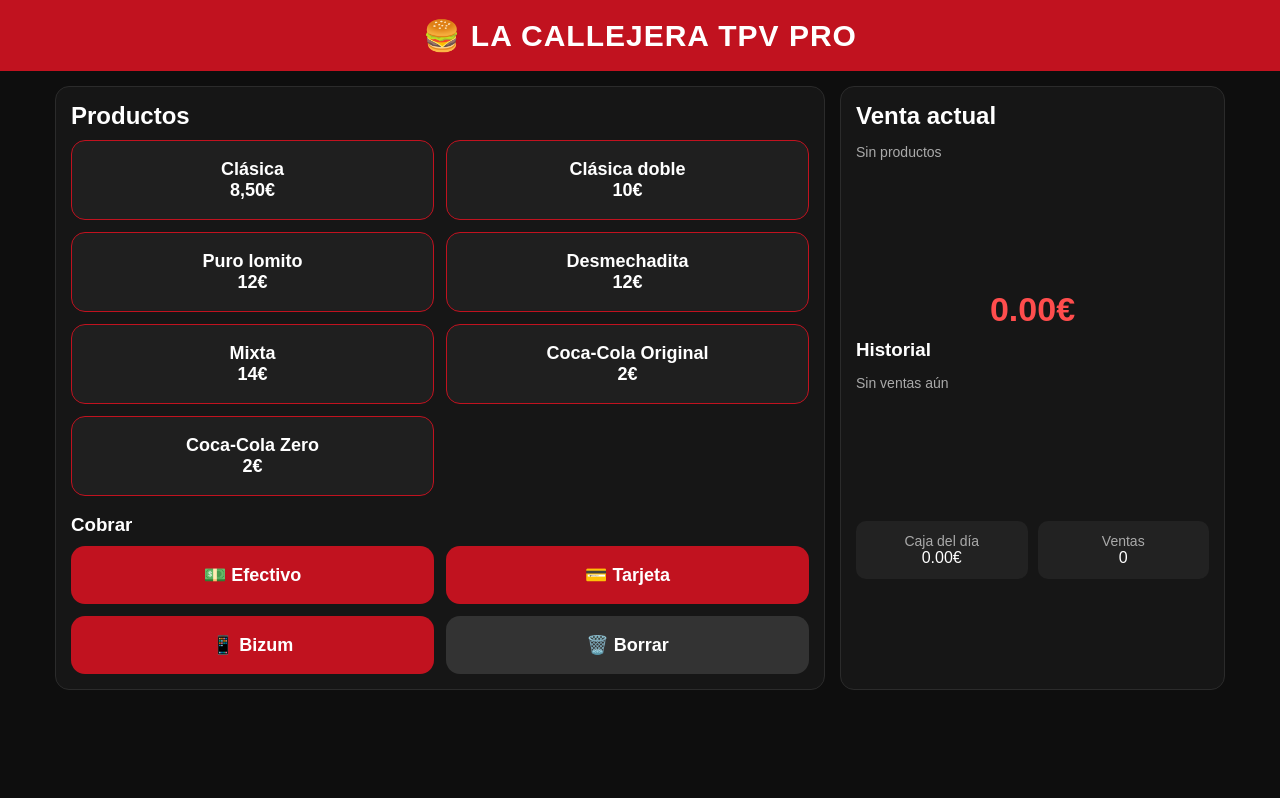
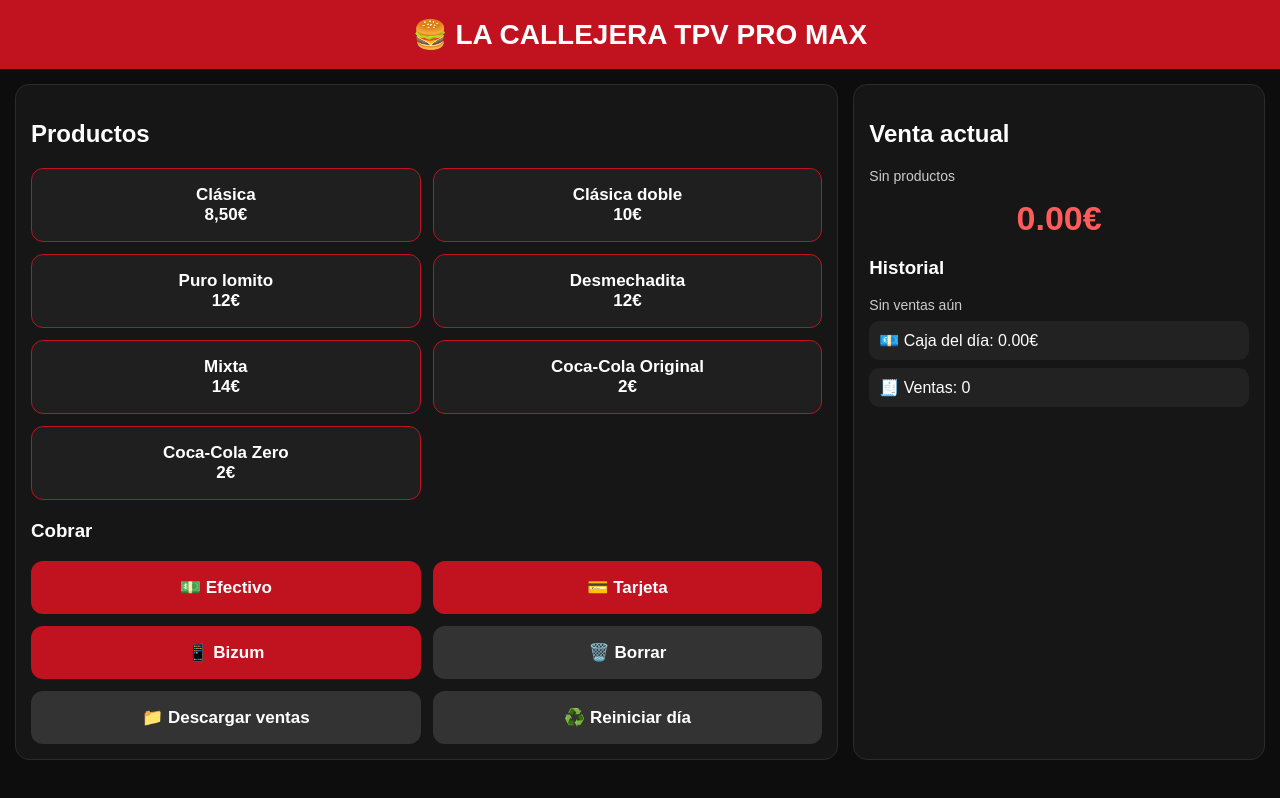
Before and after one commit to paredesalfredo94-coder/lacallejera-tpv, a plain HTML site: page index.html in a window 1280 px wide. Drawn offline with Linux system fonts and the light colour scheme.

Commit message:
Update index.html

```diff
--- a/index.html
+++ b/index.html
@@ -3,81 +3,76 @@
 <head>
 <meta charset="UTF-8">
 <meta name="viewport" content="width=device-width,initial-scale=1">
-<title>La Callejera TPV PRO</title>
+<title>La Callejera TPV PRO MAX</title>
+
 <style>
 *{box-sizing:border-box}
 body{
 margin:0;
 font-family:Arial,Helvetica,sans-serif;
-background:#0e0e0e;
-color:#fff;
+background:#0d0d0d;
+color:white;
 }
 header{
 background:#c1121f;
 padding:18px;
 text-align:center;
-font-size:30px;
+font-size:28px;
 font-weight:700;
-letter-spacing:1px;
 }
 .wrap{
-max-width:1200px;
-margin:auto;
-padding:15px;
 display:grid;
 grid-template-columns:2fr 1fr;
 gap:15px;
+padding:15px;
+max-width:1300px;
+margin:auto;
+}
+.panel{
+background:#161616;
+padding:15px;
+border-radius:14px;
+border:1px solid #2b2b2b;
 }
 .grid{
 display:grid;
 grid-template-columns:repeat(2,1fr);
 gap:12px;
 }
-.btn{
+button{
 border:none;
-border-radius:14px;
-padding:18px;
-font-size:18px;
+padding:16px;
+border-radius:12px;
+font-size:17px;
 font-weight:700;
 cursor:pointer;
-transition:.2s;
 }
-.btn:hover{transform:scale(1.02)}
-.product{background:#1f1f1f;color:#fff;border:1px solid #c1121f}
-.pay{background:#c1121f;color:#fff}
-.secondary{background:#333;color:#fff}
-.panel{
-background:#161616;
-border-radius:14px;
-padding:15px;
-border:1px solid #2b2b2b;
+.product{
+background:#1f1f1f;
+color:white;
+border:1px solid #c1121f;
 }
-h2,h3{margin:0 0 10px}
+.pay{
+background:#c1121f;
+color:white;
+}
+.sec{
+background:#333;
+color:white;
+}
 .total{
 font-size:34px;
 font-weight:800;
-color:#ff4d4d;
 text-align:center;
-padding:10px 0;
+color:#ff5b5b;
+margin:15px 0;
 }
-.list{
-min-height:140px;
-line-height:1.8;
-color:#ddd;
-font-size:16px;
-}
-.small{font-size:14px;color:#aaa}
-.stats{
-display:grid;
-grid-template-columns:1fr 1fr;
-gap:10px;
-margin-top:10px;
-}
-.stat{
+.small{font-size:14px;color:#ccc}
+.box{
 background:#222;
-padding:12px;
+padding:10px;
 border-radius:10px;
-text-align:center;
+margin-top:8px;
 }
 @media(max-width:900px){
 .wrap{grid-template-columns:1fr}
@@ -86,7 +81,7 @@ text-align:center;
 </head>
 <body>
 
-<header>🍔 LA CALLEJERA TPV PRO</header>
+<header>🍔 LA CALLEJERA TPV PRO MAX</header>
 
 <div class="wrap">
 
@@ -94,44 +89,40 @@ text-align:center;
 <h2>Productos</h2>
 
 <div class="grid">
-<button class="btn product" onclick="add('Clásica',8.5)">Clásica<br>8,50€</button>
-<button class="btn product" onclick="add('Clásica doble',10)">Clásica doble<br>10€</button>
-<button class="btn product" onclick="add('Puro lomito',12)">Puro lomito<br>12€</button>
-<button class="btn product" onclick="add('Desmechadita',12)">Desmechadita<br>12€</button>
-<button class="btn product" onclick="add('Mixta',14)">Mixta<br>14€</button>
-<button class="btn product" onclick="add('Coca-Cola Original',2)">Coca-Cola Original<br>2€</button>
-<button class="btn product" onclick="add('Coca-Cola Zero',2)">Coca-Cola Zero<br>2€</button>
+<button class="product" onclick="add('Clásica',8.5)">Clásica<br>8,50€</button>
+<button class="product" onclick="add('Clásica doble',10)">Clásica doble<br>10€</button>
+<button class="product" onclick="add('Puro lomito',12)">Puro lomito<br>12€</button>
+<button class="product" onclick="add('Desmechadita',12)">Desmechadita<br>12€</button>
+<button class="product" onclick="add('Mixta',14)">Mixta<br>14€</button>
+<button class="product" onclick="add('Coca-Cola Original',2)">Coca-Cola Original<br>2€</button>
+<button class="product" onclick="add('Coca-Cola Zero',2)">Coca-Cola Zero<br>2€</button>
 </div>
 
-<h3 style="margin-top:18px">Cobrar</h3>
+<h3 style="margin-top:20px">Cobrar</h3>
+
 <div class="grid">
-<button class="btn pay" onclick="pay('Efectivo')">💵 Efectivo</button>
-<button class="btn pay" onclick="pay('Tarjeta')">💳 Tarjeta</button>
-<button class="btn pay" onclick="pay('Bizum')">📱 Bizum</button>
-<button class="btn secondary" onclick="clearSale()">🗑️ Borrar</button>
+<button class="pay" onclick="pay('Efectivo')">💵 Efectivo</button>
+<button class="pay" onclick="pay('Tarjeta')">💳 Tarjeta</button>
+<button class="pay" onclick="pay('Bizum')">📱 Bizum</button>
+<button class="sec" onclick="clearSale()">🗑️ Borrar</button>
+<button class="sec" onclick="downloadCSV()">📁 Descargar ventas</button>
+<button class="sec" onclick="resetAll()">♻️ Reiniciar día</button>
 </div>
+
 </div>
 
 <div class="panel">
+
 <h2>Venta actual</h2>
-<div id="sale" class="list small">Sin productos</div>
+<div id="sale" class="small">Sin productos</div>
 
 <div class="total" id="total">0.00€</div>
 
 <h3>Historial</h3>
-<div id="history" class="list small">Sin ventas aún</div>
+<div id="history" class="small">Sin ventas aún</div>
 
-<div class="stats">
-<div class="stat">
-<div class="small">Caja del día</div>
-<div id="cash">0.00€</div>
-</div>
-
-<div class="stat">
-<div class="small">Ventas</div>
-<div id="count">0</div>
-</div>
-</div>
+<div class="box">💶 Caja del día: <span id="cash">0.00</span>€</div>
+<div class="box">🧾 Ventas: <span id="count">0</span></div>
 
 </div>
 
@@ -140,26 +131,20 @@ text-align:center;
 <script>
 let items=[];
 let total=0;
-let cash=0;
-let count=0;
+let history=JSON.parse(localStorage.getItem("history"))||[];
+let cash=parseFloat(localStorage.getItem("cash"))||0;
+let count=parseInt(localStorage.getItem("count"))||0;
+
+function saveData(){
+localStorage.setItem("history",JSON.stringify(history));
+localStorage.setItem("cash",cash);
+localStorage.setItem("count",count);
+}
 
 function add(name,price){
 items.push({name,price});
 total+=price;
 render();
-}
-
-function render(){
-if(items.length===0){
-document.getElementById("sale").innerHTML="Sin productos";
-}else{
-document.getElementById("sale").innerHTML=
-items.map(i=>"• "+i.name+" - "+i.price.toFixed(2)+"€").join("<br>");
-}
-
-document.getElementById("total").innerHTML=total.toFixed(2)+"€";
-document.getElementById("cash").innerHTML=cash.toFixed(2)+"€";
-document.getElementById("count").innerHTML=count;
 }
 
 function clearSale(){
@@ -171,19 +156,64 @@ render();
 function pay(method){
 if(total<=0)return;
 
-let text = new Date().toLocaleTimeString([], {hour:'2-digit', minute:'2-digit'})+
-" - "+method+" - "+total.toFixed(2)+"€";
+let now=new Date();
+let date=now.toLocaleDateString();
+let time=now.toLocaleTimeString();
 
-let h=document.getElementById("history");
+let products=items.map(i=>i.name).join(" + ");
 
-if(h.innerHTML==="Sin ventas aún"){h.innerHTML=""}
+let line={
+date,time,method,total:total.toFixed(2),products
+};
 
-h.innerHTML=text+"<br>"+h.innerHTML;
-
+history.unshift(line);
 cash+=total;
 count++;
+
+saveData();
 clearSale();
 render();
+}
+
+function render(){
+document.getElementById("sale").innerHTML=
+items.length?items.map(i=>"• "+i.name+" - "+i.price.toFixed(2)+"€").join("<br>"):"Sin productos";
+
+document.getElementById("total").innerHTML=total.toFixed(2)+"€";
+
+document.getElementById("history").innerHTML=
+history.length?
+history.slice(0,8).map(h=>
+h.date+" "+h.time+" - "+h.method+" - "+h.total+"€<br><span style='color:#888'>"+h.products+"</span><br><br>"
+).join("")
+:"Sin ventas aún";
+
+document.getElementById("cash").innerHTML=cash.toFixed(2);
+document.getElementById("count").innerHTML=count;
+}
+
+function downloadCSV(){
+let csv="Fecha,Hora,Metodo,Total,Productos\n";
+
+history.forEach(h=>{
+csv+=${h.date},${h.time},${h.method},${h.total},${h.products}\n;
+});
+
+let blob=new Blob([csv],{type:"text/csv"});
+let a=document.createElement("a");
+a.href=URL.createObjectURL(blob);
+a.download="ventas_lacallejera.csv";
+a.click();
+}
+
+function resetAll(){
+if(confirm("¿Reiniciar caja del día?")){
+history=[];
+cash=0;
+count=0;
+saveData();
+render();
+}
 }
 
 render();
```
